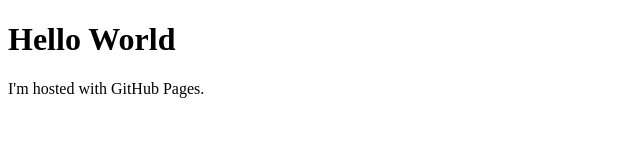
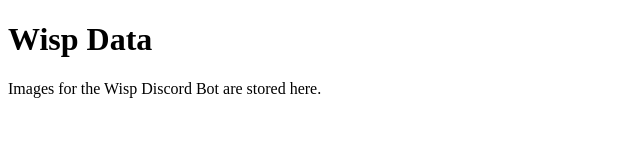
Before and after one commit to NOM1989/NOM1989.github.io, a plain HTML site: page index.html in a window 1280 px wide. Shown: the whole page, without its empty margins (0-640 px from the left). Drawn offline with Linux system fonts and the light colour scheme.

Commit message:
Update index.html

```diff
--- a/index.html
+++ b/index.html
@@ -1,7 +1,7 @@
 <!DOCTYPE html>
 <html>
 <body>
-<h1>Hello World</h1>
-<p>I'm hosted with GitHub Pages.</p>
+<h1>Wisp Data</h1>
+<p>Images for the Wisp Discord Bot are stored here.</p>
 </body>
 </html>
```
